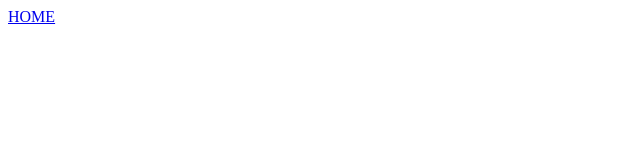
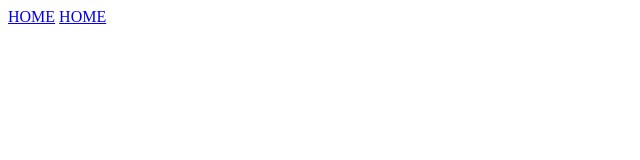
Before and after one commit to sarahazeman/MENU, a plain HTML site: page index.html in a window 1280 px wide. Shown: the full height of the page, 0-640 px from the left. Drawn offline with Linux system fonts and the light colour scheme.

Commit message:
Update index.html

```diff
--- a/index.html
+++ b/index.html
@@ -8,5 +8,6 @@
 </head>
 <body>
     <a href = 'top_navigation_bar.html'>HOME</a>
+    <a href = 'dropdown_in_topnav.html'>HOME</a>
 </body>
 </html>
```
